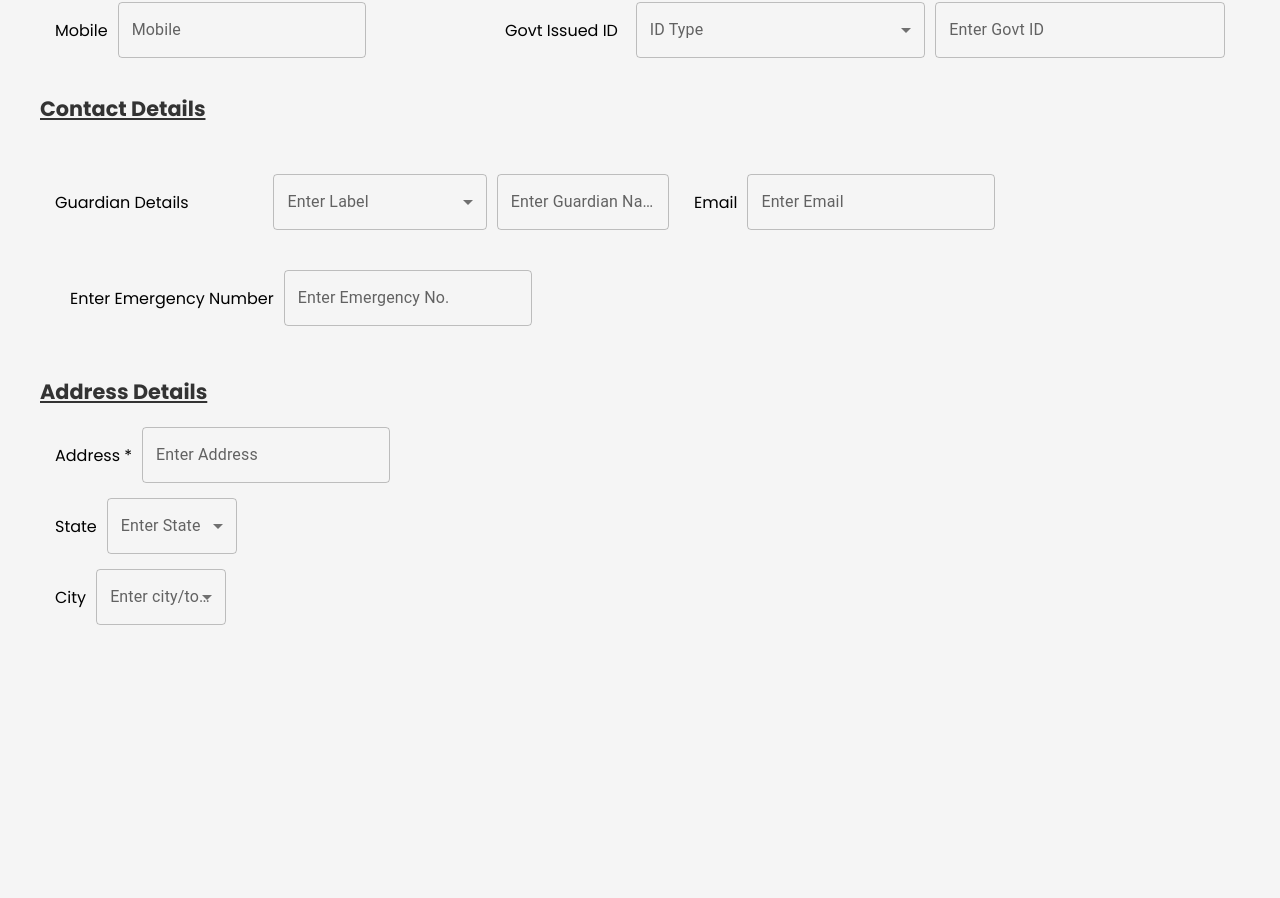
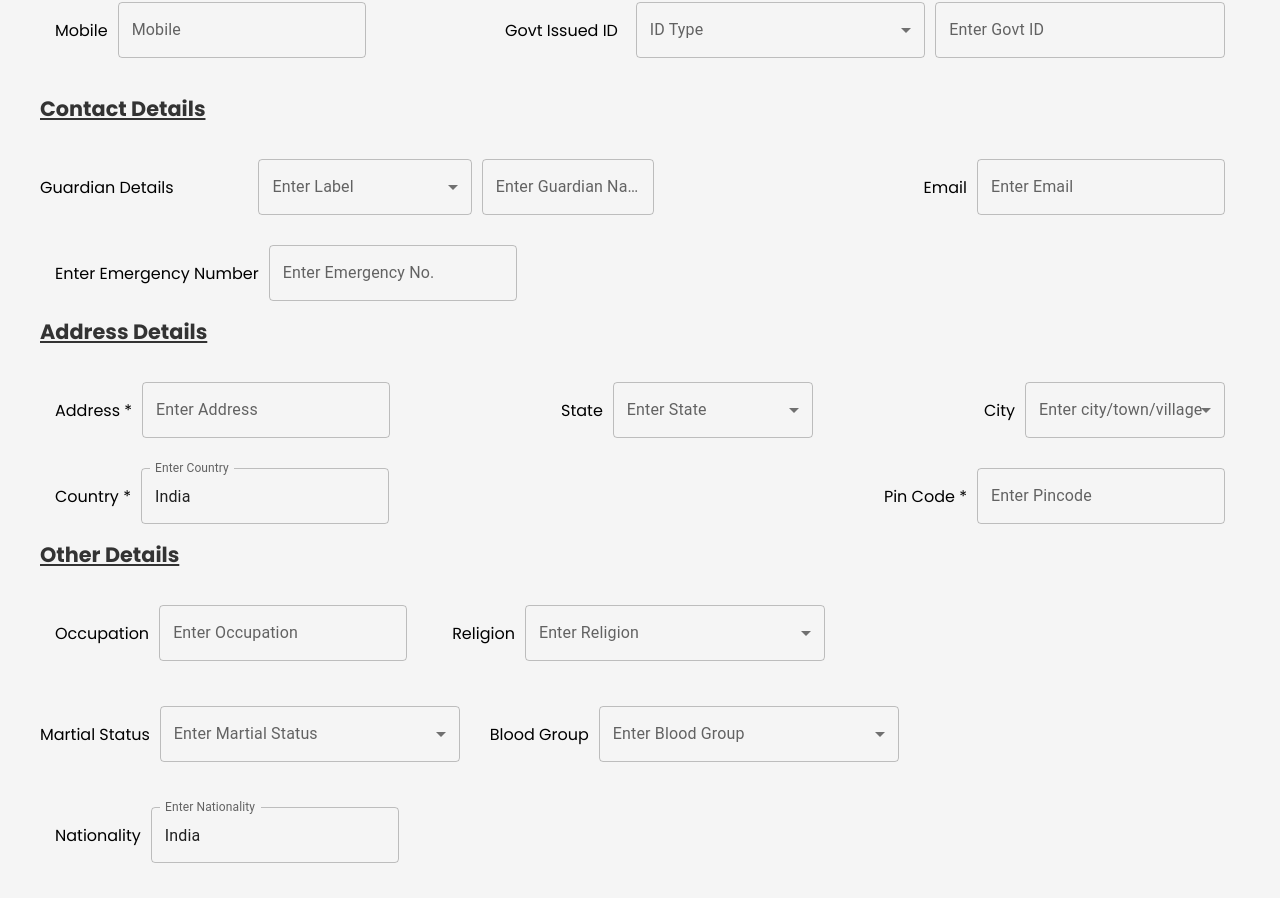
Before and after one commit to VikasRajput-18/user_form_tsx, a React (Create React App) app: page / in a window 1280 px wide. Shown: the part 252-1150 px from the top of the page. Before the commit the page ends 912 px from the top, so only its background shows below. Built offline with nearby package versions, Linux system fonts and the light colour scheme.

Commit message:
other_details ui

```diff
--- a/src/components/AddressDetails.tsx
+++ b/src/components/AddressDetails.tsx
@@ -10,35 +10,29 @@ import {
 const AddressDetails = () => {
   return (
     <>
-      <div className="contact">
+      <div className="address">
         <p className="title">Address Details</p>
       </div>
       <div className="address_details">
-        <div>
         <div>
           <div className="text_field">
             <label htmlFor="address">
               Address <span>*</span>
             </label>
-              <TextField
-                id="address"
-                label="Enter Address"
-                variant="outlined"
-              />
+            <TextField id="address" label="Enter Address" variant="outlined" />
           </div>
         </div>
 
         <div>
           <div className="text_field">
-              <label htmlFor="state">
-                State
-              </label>
-              <FormControl style={{ width: "130px" }}>
+            <label htmlFor="state">State</label>
+            <FormControl>
               <InputLabel id="demo-simple-select-label">Enter State</InputLabel>
               <Select
                 labelId="demo-simple-select-label"
                 id="demo-simple-select"
                 label="Enter State"
+                style={{ width: "200px" }}
               >
                 <MenuItem value="new_delhi">New Delhi</MenuItem>
                 <MenuItem value="rajasthan">Rajasthan</MenuItem>
@@ -51,11 +45,11 @@ const AddressDetails = () => {
 
         <div>
           <div className="text_field">
-              <label htmlFor="city">
-                City
-              </label>
-              <FormControl style={{ width: "130px" }}>
-                <InputLabel id="demo-simple-select-label">Enter city/town/village</InputLabel>
+            <label htmlFor="city">City</label>
+            <FormControl style={{ width: "200px" }}>
+              <InputLabel id="demo-simple-select-label">
+                Enter city/town/village
+              </InputLabel>
               <Select
                 labelId="demo-simple-select-label"
                 id="demo-simple-select"
@@ -70,7 +64,32 @@ const AddressDetails = () => {
           </div>
         </div>
 
+        <div>
+          <div className="text_field">
+            <label htmlFor="country">
+              Country <span>*</span>
+            </label>
+            <TextField
+              id="address"
+              label="Enter Country"
+              variant="outlined"
+              defaultValue="India"
+            />
+          </div>
+        </div>
 
+        <div>
+          <div className="text_field">
+            <label htmlFor="pincode">
+              Pin Code <span>*</span>
+            </label>
+            <TextField
+              id="address"
+              label="Enter Pincode"
+              variant="outlined"
+              type="number"
+            />
+          </div>
         </div>
       </div>
     </>
--- a/src/components/ContactDetails.tsx
+++ b/src/components/ContactDetails.tsx
@@ -13,7 +13,6 @@ const ContactDetails = () => {
       </div>
 
       <div className="contact_details">
-        <div className="text_field ">
           <div className="guardian_box">
             <label htmlFor="govtID" style={{ width: "300px" }}>
               Guardian Details
@@ -53,7 +52,6 @@ const ContactDetails = () => {
               type="number"
             />
           </div>
-        </div>
       </div>
     </>
   );
--- /dev/null
+++ b/src/components/OtherDetails.tsx
@@ -0,0 +1,105 @@
+import React from "react";
+import {
+  FormControl,
+  InputLabel,
+  MenuItem,
+  Select,
+  TextField,
+} from "@mui/material";
+const OtherDetails = () => {
+  return (
+    <>
+      <div className="others">
+        <p className="title">Other Details</p>
+      </div>
+      <div className="others_details">
+        <div className="text_field">
+          <label htmlFor="occupation">Occupation</label>
+          <TextField
+            id="occupation"
+            label="Enter Occupation"
+            variant="outlined"
+            type="text"
+          />
+        </div>
+
+        <div>
+          <div className="guardian_box">
+            <label htmlFor="religion">Religion</label>
+            <FormControl style={{ width: "300px" }}>
+              <InputLabel id="demo-simple-select-label">
+                Enter Religion
+              </InputLabel>
+              <Select
+                labelId="demo-simple-select-label"
+                id="demo-simple-select"
+                label="Enter Religion"
+              >
+                <MenuItem value="hindu">Hindu</MenuItem>
+                <MenuItem value="muslim">Muslim</MenuItem>
+                <MenuItem value="christian">Christian </MenuItem>
+                <MenuItem value="punjabi">Punjabi </MenuItem>
+              </Select>
+            </FormControl>
+          </div>
+        </div>
+
+        <div>
+          <div className="guardian_box">
+            <label htmlFor="martial">Martial Status</label>
+            <FormControl style={{ width: "300px" }}>
+              <InputLabel id="demo-simple-select-label">
+                Enter Martial Status
+              </InputLabel>
+              <Select
+                labelId="demo-simple-select-label"
+                id="demo-simple-select"
+                label="Enter Martial Status"
+              >
+                <MenuItem value="married">Married</MenuItem>
+                <MenuItem value="unmarried">Unmarried</MenuItem>
+              </Select>
+            </FormControl>
+          </div>
+        </div>
+
+        <div>
+          <div className="guardian_box">
+            <label htmlFor="bloog_group">Blood Group</label>
+            <FormControl style={{ width: "300px" }}>
+              <InputLabel id="demo-simple-select-label">
+                Enter Blood Group
+              </InputLabel>
+              <Select
+                labelId="demo-simple-select-label"
+                id="demo-simple-select"
+                label="Enter Blood Group"
+              >
+                <MenuItem value="b+">B +</MenuItem>
+                <MenuItem value="b-">B -</MenuItem>
+                <MenuItem value="a+">A +</MenuItem>
+                <MenuItem value="a-">A -</MenuItem>
+              </Select>
+            </FormControl>
+          </div>
+        </div>
+
+        <div>
+          <div className="text_field">
+            <label htmlFor="nationality">
+              Nationality
+            </label>
+            <TextField
+              id="address"
+              label="Enter Nationality"
+              variant="outlined"
+              defaultValue="India"
+            />
+          </div>
+        </div>
+      </div>
+    </>
+  );
+};
+
+export default OtherDetails;
--- a/src/components/UserForm.css
+++ b/src/components/UserForm.css
@@ -1,4 +1,4 @@
-.title{
+.title {
   text-decoration: underline;
   font-weight: bold;
   font-size: 1.3rem;
@@ -6,11 +6,11 @@
   color: #333;
 }
 
-.userForm{
+.userForm {
   padding: 20px 40px;
 }
 
-.text_field{
+.text_field {
   display: flex;
   align-items: center;
   gap: 10px;
@@ -18,66 +18,81 @@
   flex-wrap: wrap;
 }
 
-.personal_details{
+.personal_details {
   display: flex;
   flex-direction: column;
   flex-wrap: wrap;
   gap: 20px;
 }
 
-.user_details{
+.user_details {
   display: flex;
   align-content: center;
   justify-content: space-between;
   flex-wrap: wrap;
 }
-.user_details2{
+.user_details2 {
   width: 100%;
   display: flex;
   align-items: center;
   justify-content: space-between;
   flex-wrap: wrap;
-
 }
 .govtID_field {
   width: 60%;
-
 }
 
-.govtID_field div{
+.govtID_field div {
   display: flex;
   width: 100%;
 }
-.phn_field{
+.phn_field {
   width: 30%;
 }
 
-.govt_id_box{
+.govt_id_box {
   display: flex;
   align-items: baseline;
   gap: 10px;
 }
 
-
 /* Contact  */
 
-
-.contact{
+.contact {
   margin-top: 20px;
 }
 
-.contact_details{
+.contact_details {
   display: flex;
   align-items: center;
   justify-content: space-between;
+  flex-wrap: wrap;
 }
-.guardian_box{
+.guardian_box {
   display: flex;
   align-items: center;
   gap: 10px;
 }
 
-.guardian_field{
+.guardian_field {
   display: flex;
   gap: 10px;
 }
+
+/* Address  */
+
+.address_details {
+  display: flex;
+  align-items: center;
+  flex-wrap: wrap;
+  justify-content: space-between;
+}
+
+/* other details  */
+
+.others_details {
+  display: flex;
+  align-items: center;
+  gap: 30px;
+  flex-wrap: wrap;
+}
--- a/src/components/UserForm.tsx
+++ b/src/components/UserForm.tsx
@@ -1,6 +1,7 @@
 
 import AddressDetails from "./AddressDetails";
 import ContactDetails from "./ContactDetails";
+import OtherDetails from "./OtherDetails";
 import PersonalDetails from "./PersonalDetails";
 import "./UserForm.css";
 
@@ -10,6 +11,7 @@ export default function UserForm() {
       <PersonalDetails />
       <ContactDetails />
       <AddressDetails />
+      <OtherDetails />
     </form>
   );
 }
```
Lines whose indentation alone changed are shown as unchanged.
